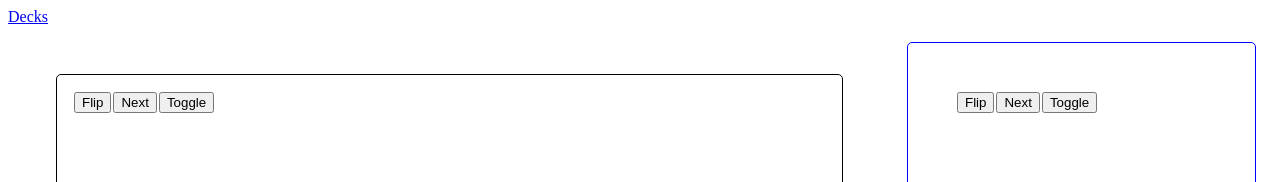
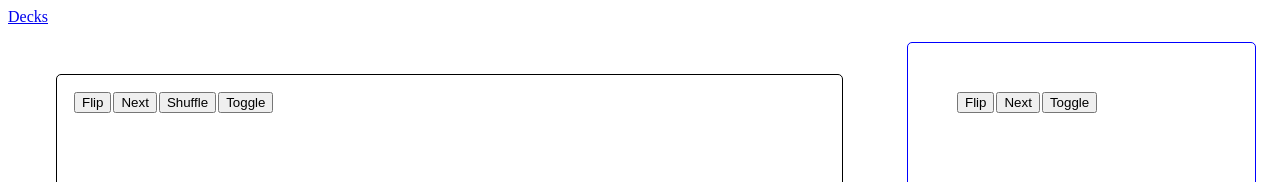
Before and after one commit to RodriguezLucha/decks, a React (Create React App) app in the folder my-app/: page /decks/1/card in a window 1280 px wide. Shown: the top 182 px of the page. Built offline with nearby package versions, Linux system fonts and the light colour scheme; no server answers; what normalizr would draw is missing.

Commit message:
Add a shuffle method

```diff
--- a/my-app/src/features/card/Card.js
+++ b/my-app/src/features/card/Card.js
@@ -1,4 +1,5 @@
 import React, { useState, useEffect } from 'react'
+import _ from 'lodash';
 import { useSelector, useDispatch } from 'react-redux'
 import {} from './cardSlice'
 import {
@@ -32,6 +33,11 @@ export function Card () {
     setHiddenIds(cards.filter(d => d.hidden).map(d => d.id))
   }
 
+  function shuffleShownCard () {
+    let copy = [...shownIds]
+    copy = _.shuffle(copy)
+    setShownIds(copy)
+  }
   function advanceShownCard () {
     let copy = [...shownIds]
     let first = copy.shift()
@@ -95,6 +101,7 @@ export function Card () {
       <div className='card'>
         <button onClick={() => flipCard(!showFront)}>Flip</button>
         <button onClick={() => advanceShownCard()}>Next</button>
+        <button onClick={() => shuffleShownCard()}>Shuffle</button>
         <button onClick={() => dispatch(toggleCardById(card))}>Toggle</button>
 
         {showFront ? frontOfCard(card) : backOfCard(card)}
```
